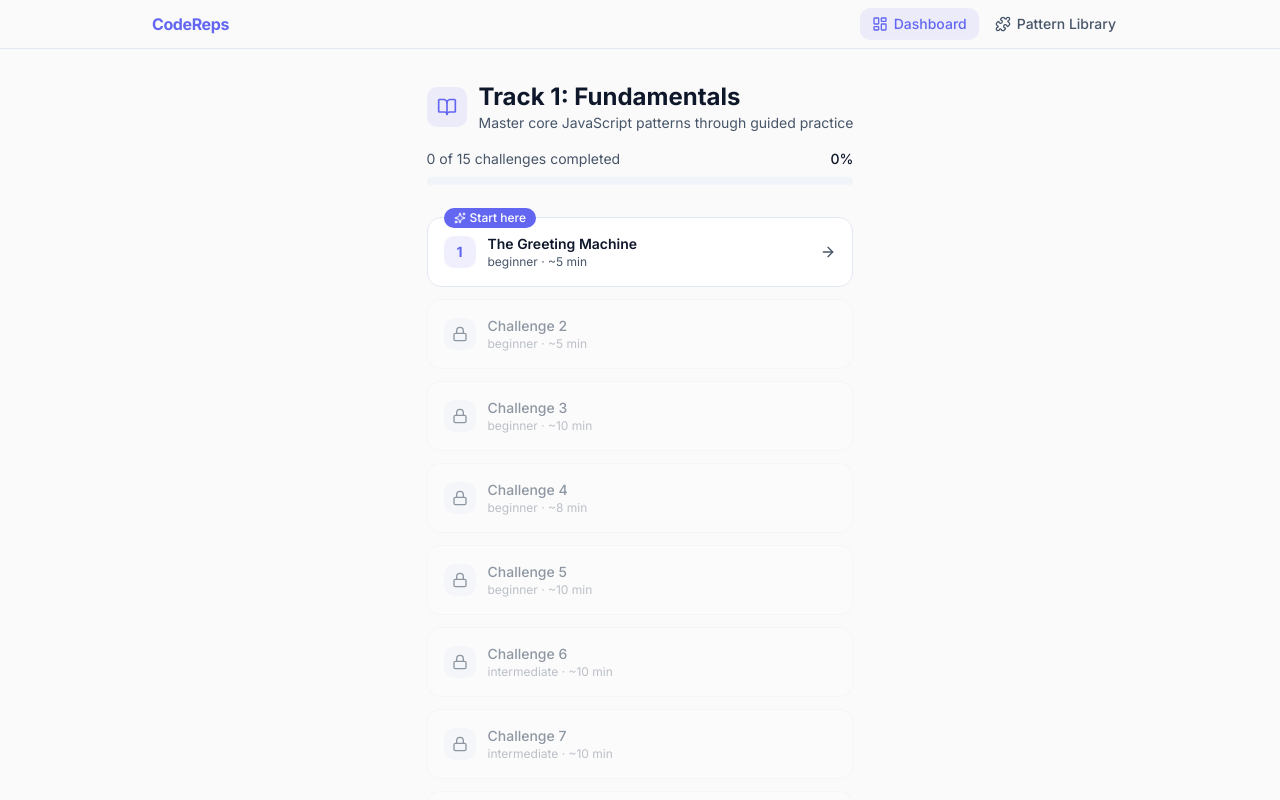
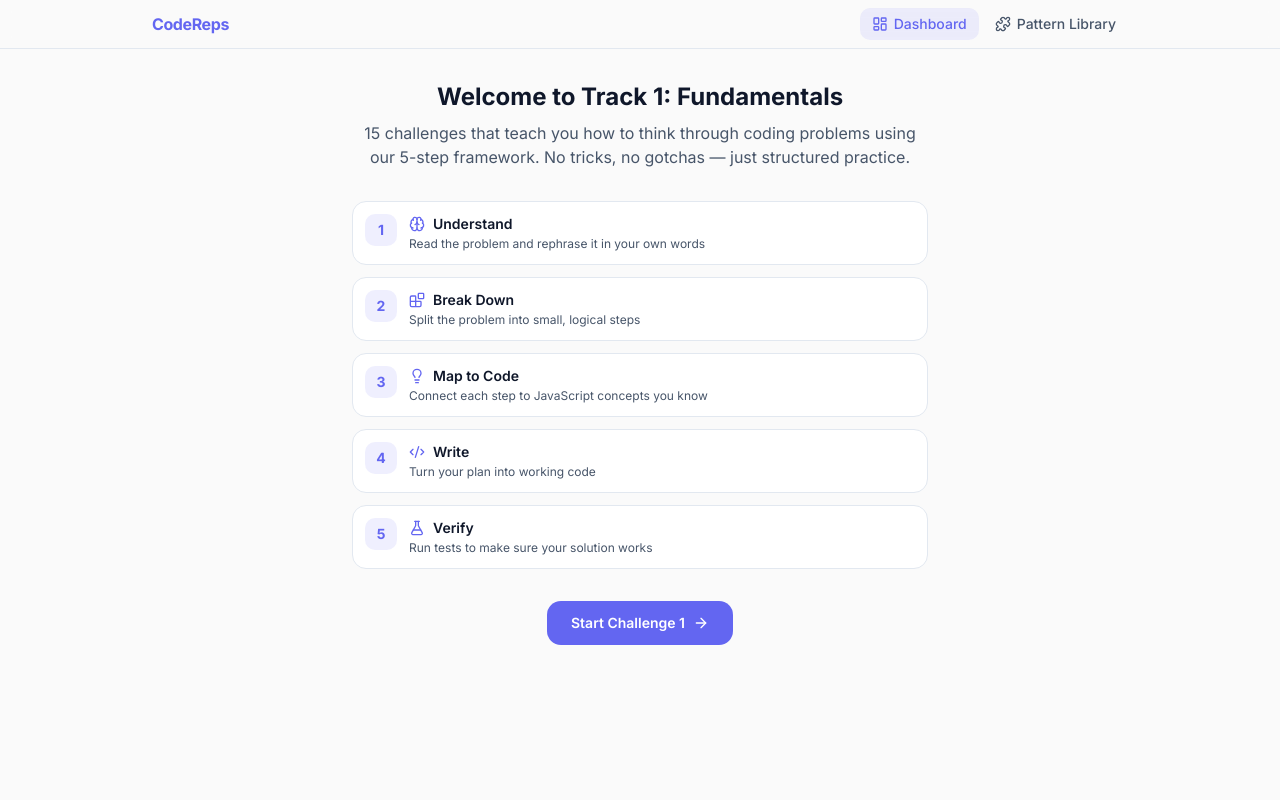
Before and after one commit to hisham-mhammed-afifi/CodeReps-next, a Next.js app: page /dashboard in a window 1280 px wide. Shown: the top 800 px of the page. Built offline with nearby package versions, Linux system fonts and the light colour scheme.

Commit message:
Story 9: Track Dashboard & Challenge Navigation

```diff
--- a/src/app/(app)/dashboard/page.tsx
+++ b/src/app/(app)/dashboard/page.tsx
@@ -2,21 +2,35 @@
 
 import { useEffect } from "react";
 import { getAllChallenges } from "@/lib/challenges/track-1-fundamentals";
+import { getAllPatterns, TOTAL_PATTERNS } from "@/lib/challenges/patterns";
 import { useProgressStore } from "@/stores/progressStore";
 import { TrackHeader } from "@/components/dashboard/TrackHeader";
 import { ChallengeCard } from "@/components/dashboard/ChallengeCard";
 import { ChallengeCardSkeleton } from "@/components/dashboard/ChallengeCardSkeleton";
+import {
+  ProgressSummary,
+  ProgressSummarySkeleton,
+} from "@/components/dashboard/ProgressSummary";
+import { WelcomeState } from "@/components/dashboard/WelcomeState";
 
 export default function DashboardPage() {
-  const { hydrate, hydrated, getChallengeStatus, getCompletedCount } =
-    useProgressStore();
+  const {
+    hydrate,
+    hydrated,
+    getChallengeStatus,
+    getCompletedCount,
+    getCompletedSlugs,
+    getTotalTimeSpent,
+    getProgress,
+    hasStartedTrack,
+  } = useProgressStore();
 
   useEffect(() => {
     hydrate();
   }, [hydrate]);
 
   const challenges = getAllChallenges();
-  const completedCount = getCompletedCount();
+  const allPatterns = getAllPatterns();
 
   if (!hydrated) {
     return (
@@ -25,6 +39,9 @@ export default function DashboardPage() {
           <div className="h-8 w-48 rounded bg-muted" />
           <div className="h-4 w-72 rounded bg-muted" />
           <div className="h-2 w-full rounded-full bg-muted" />
+        </div>
+        <div className="mt-6">
+          <ProgressSummarySkeleton />
         </div>
         <div className="mt-8 space-y-3">
           {Array.from({ length: 5 }).map((_, i) => (
@@ -35,12 +52,35 @@ export default function DashboardPage() {
     );
   }
 
+  if (!hasStartedTrack()) {
+    return (
+      <div className="mx-auto max-w-2xl px-4 py-8 sm:px-6">
+        <WelcomeState />
+      </div>
+    );
+  }
+
+  const completedCount = getCompletedCount();
+  const completedSlugs = getCompletedSlugs();
+  const totalTime = getTotalTimeSpent();
+
+  const patternsUnlocked = allPatterns.filter((p) =>
+    completedSlugs.includes(p.challengeSlug),
+  ).length;
+
   function isChallengeUnlocked(order: number): boolean {
     if (order === 1) return true;
     const prevChallenge = challenges.find((c) => c.order === order - 1);
     if (!prevChallenge) return false;
     return getChallengeStatus(prevChallenge.slug) === "completed";
   }
+
+  // Find the first unlocked, non-completed challenge as "next up"
+  const nextUpSlug = challenges.find((c) => {
+    const unlocked = isChallengeUnlocked(c.order);
+    const status = getChallengeStatus(c.slug);
+    return unlocked && status !== "completed";
+  })?.slug ?? null;
 
   return (
     <div className="mx-auto max-w-2xl px-4 py-8 sm:px-6">
@@ -51,11 +91,21 @@ export default function DashboardPage() {
         totalCount={challenges.length}
       />
 
+      <div className="mt-6">
+        <ProgressSummary
+          completedCount={completedCount}
+          totalChallenges={challenges.length}
+          patternsUnlocked={patternsUnlocked}
+          totalPatterns={TOTAL_PATTERNS}
+          totalTimeSeconds={totalTime}
+        />
+      </div>
+
       <div className="mt-8 space-y-3">
         {challenges.map((challenge) => {
           const unlocked = isChallengeUnlocked(challenge.order);
           const status = getChallengeStatus(challenge.slug);
-          const isFirst = challenge.order === 1;
+          const progress = getProgress(challenge.slug);
 
           return (
             <ChallengeCard
@@ -67,7 +117,10 @@ export default function DashboardPage() {
               estimatedMinutes={challenge.estimatedMinutes}
               status={status}
               isUnlocked={unlocked}
-              isFirst={isFirst}
+              isNextUp={challenge.slug === nextUpSlug}
+              completedMode={
+                status === "completed" ? (progress?.mode ?? null) : null
+              }
             />
           );
         })}
--- a/src/app/page.tsx
+++ b/src/app/page.tsx
@@ -1,5 +1,5 @@
 import { redirect } from "next/navigation";
 
 export default function Home() {
-  redirect("/challenge/the-greeting-machine");
+  redirect("/dashboard");
 }
--- a/src/components/dashboard/ChallengeCard.tsx
+++ b/src/components/dashboard/ChallengeCard.tsx
@@ -1,8 +1,20 @@
 "use client";
 
-import { Lock, CheckCircle2, ArrowRight, Sparkles } from "lucide-react";
+import { Lock, CheckCircle2, ArrowRight, Zap } from "lucide-react";
 import { cn } from "@/lib/utils";
-import type { ChallengeStatus } from "@/types/progress";
+import type { ChallengeStatus, ChallengeMode } from "@/types/progress";
+
+const DIFFICULTY_STYLES: Record<string, { color: string; bg: string }> = {
+  beginner: { color: "text-brand-emerald", bg: "bg-brand-emerald/10" },
+  intermediate: { color: "text-brand-amber", bg: "bg-brand-amber/10" },
+  advanced: { color: "text-brand-rose", bg: "bg-brand-rose/10" },
+};
+
+const MODE_LABELS: Record<ChallengeMode, string> = {
+  guided: "Guided",
+  semi_guided: "Semi-Guided",
+  independent: "Independent",
+};
 
 interface ChallengeCardProps {
   order: number;
@@ -12,7 +24,8 @@ interface ChallengeCardProps {
   estimatedMinutes: number;
   status: ChallengeStatus;
   isUnlocked: boolean;
-  isFirst: boolean;
+  isNextUp: boolean;
+  completedMode?: ChallengeMode | null;
 }
 
 export function ChallengeCard({
@@ -23,16 +36,18 @@ export function ChallengeCard({
   estimatedMinutes,
   status,
   isUnlocked,
-  isFirst,
+  isNextUp,
+  completedMode,
 }: ChallengeCardProps) {
   const isLocked = !isUnlocked;
   const isCompleted = status === "completed";
   const isInProgress = status === "in_progress";
+  const diffStyle = DIFFICULTY_STYLES[difficulty] ?? DIFFICULTY_STYLES.beginner;
 
   if (isLocked) {
     return (
       <div
-        className="relative rounded-xl border border-border/50 bg-card/50 p-4 opacity-60 select-none"
+        className="relative rounded-xl border border-border/50 bg-card/50 p-4 opacity-50 select-none"
         aria-disabled="true"
       >
         <div className="flex items-center justify-between">
@@ -42,10 +57,11 @@ export function ChallengeCard({
             </div>
             <div>
               <p className="text-sm font-medium text-muted-foreground">
-                Challenge {order}
+                {title}
               </p>
               <p className="text-xs text-muted-foreground/60">
-                {difficulty} &middot; ~{estimatedMinutes} min
+                <span className={diffStyle.color}>{difficulty}</span>
+                {" "}&middot; ~{estimatedMinutes} min
               </p>
             </div>
           </div>
@@ -59,16 +75,18 @@ export function ChallengeCard({
     <a
       href={`/challenge/${slug}`}
       className={cn(
-        "group relative block rounded-xl border p-4 transition-all hover:shadow-md",
-        isCompleted
-          ? "border-brand-emerald/30 bg-brand-emerald/5 hover:border-brand-emerald/50"
-          : "border-border bg-card hover:border-brand-indigo/40",
+        "group relative block rounded-xl border p-4 transition-all hover:shadow-md focus-visible:outline-2 focus-visible:outline-offset-2 focus-visible:outline-brand-indigo",
+        isNextUp
+          ? "border-brand-indigo bg-brand-indigo/5 ring-1 ring-brand-indigo/20 hover:border-brand-indigo/80"
+          : isCompleted
+            ? "border-brand-emerald/30 bg-brand-emerald/5 hover:border-brand-emerald/50"
+            : "border-border bg-card hover:border-brand-indigo/40",
       )}
     >
-      {isFirst && status === "not_started" && (
+      {isNextUp && (
         <div className="absolute -top-2.5 left-4 flex items-center gap-1 rounded-full bg-brand-indigo px-2.5 py-0.5 text-xs font-medium text-white">
-          <Sparkles className="h-3 w-3" aria-hidden="true" />
-          Start here
+          <Zap className="h-3 w-3" aria-hidden="true" />
+          Next up
         </div>
       )}
 
@@ -97,25 +115,35 @@ export function ChallengeCard({
             >
               {title}
             </p>
-            <p className="text-xs text-muted-foreground">
-              {difficulty} &middot; ~{estimatedMinutes} min
+            <div className="flex flex-wrap items-center gap-x-1.5 text-xs text-muted-foreground">
+              <span className={cn("font-medium", diffStyle.color)}>
+                {difficulty}
+              </span>
+              <span>&middot;</span>
+              <span>~{estimatedMinutes} min</span>
               {isInProgress && (
-                <span className="ml-2 text-brand-amber font-medium">
-                  In progress
-                </span>
+                <>
+                  <span>&middot;</span>
+                  <span className="text-brand-amber font-medium">
+                    In progress
+                  </span>
+                </>
               )}
-              {isCompleted && (
-                <span className="ml-2 text-brand-emerald font-medium">
-                  Completed
-                </span>
+              {isCompleted && completedMode && (
+                <>
+                  <span>&middot;</span>
+                  <span className="text-brand-emerald font-medium">
+                    {MODE_LABELS[completedMode]}
+                  </span>
+                </>
               )}
-            </p>
+            </div>
           </div>
         </div>
 
         <ArrowRight
           className={cn(
-            "h-4 w-4 transition-transform group-hover:translate-x-0.5",
+            "h-4 w-4 shrink-0 transition-transform group-hover:translate-x-0.5",
             isCompleted ? "text-brand-emerald" : "text-muted-foreground",
           )}
           aria-hidden="true"
--- /dev/null
+++ b/src/components/dashboard/ProgressSummary.tsx
@@ -0,0 +1,78 @@
+"use client";
+
+import { Trophy, Puzzle, Clock } from "lucide-react";
+
+interface ProgressSummaryProps {
+  completedCount: number;
+  totalChallenges: number;
+  patternsUnlocked: number;
+  totalPatterns: number;
+  totalTimeSeconds: number;
+}
+
+function formatTime(seconds: number): string {
+  if (seconds < 60) return "< 1 min";
+  const hours = Math.floor(seconds / 3600);
+  const mins = Math.floor((seconds % 3600) / 60);
+  if (hours === 0) return `${mins} min`;
+  return `${hours}h ${mins}m`;
+}
+
+export function ProgressSummary({
+  completedCount,
+  totalChallenges,
+  patternsUnlocked,
+  totalPatterns,
+  totalTimeSeconds,
+}: ProgressSummaryProps) {
+  return (
+    <div className="grid grid-cols-3 gap-3">
+      <div className="rounded-xl border border-border bg-card p-4 text-center">
+        <div className="mx-auto mb-2 flex h-9 w-9 items-center justify-center rounded-full bg-brand-emerald/10">
+          <Trophy className="h-4 w-4 text-brand-emerald" aria-hidden="true" />
+        </div>
+        <p className="text-lg font-bold text-foreground">
+          {completedCount}/{totalChallenges}
+        </p>
+        <p className="text-xs text-muted-foreground">Challenges</p>
+      </div>
+
+      <div className="rounded-xl border border-border bg-card p-4 text-center">
+        <div className="mx-auto mb-2 flex h-9 w-9 items-center justify-center rounded-full bg-brand-indigo/10">
+          <Puzzle className="h-4 w-4 text-brand-indigo" aria-hidden="true" />
+        </div>
+        <p className="text-lg font-bold text-foreground">
+          {patternsUnlocked}/{totalPatterns}
+        </p>
+        <p className="text-xs text-muted-foreground">Patterns</p>
+      </div>
+
+      <div className="rounded-xl border border-border bg-card p-4 text-center">
+        <div className="mx-auto mb-2 flex h-9 w-9 items-center justify-center rounded-full bg-brand-cyan/10">
+          <Clock className="h-4 w-4 text-brand-cyan" aria-hidden="true" />
+        </div>
+        <p className="text-lg font-bold text-foreground">
+          {formatTime(totalTimeSeconds)}
+        </p>
+        <p className="text-xs text-muted-foreground">Practiced</p>
+      </div>
+    </div>
+  );
+}
+
+export function ProgressSummarySkeleton() {
+  return (
+    <div className="grid grid-cols-3 gap-3">
+      {Array.from({ length: 3 }).map((_, i) => (
+        <div
+          key={i}
+          className="rounded-xl border border-border/50 bg-card p-4 animate-pulse"
+        >
+          <div className="mx-auto mb-2 h-9 w-9 rounded-full bg-muted" />
+          <div className="mx-auto h-5 w-12 rounded bg-muted" />
+          <div className="mx-auto mt-1 h-3 w-16 rounded bg-muted" />
+        </div>
+      ))}
+    </div>
+  );
+}
--- /dev/null
+++ b/src/components/dashboard/WelcomeState.tsx
@@ -0,0 +1,81 @@
+"use client";
+
+import Link from "next/link";
+import { ArrowRight, Brain, Blocks, Code2, FlaskConical, Lightbulb } from "lucide-react";
+
+const FRAMEWORK_STEPS = [
+  {
+    icon: Brain,
+    label: "Understand",
+    description: "Read the problem and rephrase it in your own words",
+  },
+  {
+    icon: Blocks,
+    label: "Break Down",
+    description: "Split the problem into small, logical steps",
+  },
+  {
+    icon: Lightbulb,
+    label: "Map to Code",
+    description: "Connect each step to JavaScript concepts you know",
+  },
+  {
+    icon: Code2,
+    label: "Write",
+    description: "Turn your plan into working code",
+  },
+  {
+    icon: FlaskConical,
+    label: "Verify",
+    description: "Run tests to make sure your solution works",
+  },
+];
+
+export function WelcomeState() {
+  return (
+    <div className="mx-auto max-w-xl text-center">
+      <h2 className="text-2xl font-bold text-foreground">
+        Welcome to Track 1: Fundamentals
+      </h2>
+      <p className="mt-2 text-muted-foreground">
+        15 challenges that teach you how to think through coding problems using
+        our 5-step framework. No tricks, no gotchas — just structured practice.
+      </p>
+
+      <div className="mt-8 space-y-3 text-left">
+        {FRAMEWORK_STEPS.map((step, i) => {
+          const Icon = step.icon;
+          return (
+            <div
+              key={step.label}
+              className="flex items-start gap-3 rounded-xl border border-border bg-card p-3"
+            >
+              <div className="flex h-8 w-8 shrink-0 items-center justify-center rounded-lg bg-brand-indigo/10 text-sm font-bold text-brand-indigo">
+                {i + 1}
+              </div>
+              <div className="min-w-0">
+                <div className="flex items-center gap-2">
+                  <Icon className="h-4 w-4 text-brand-indigo" aria-hidden="true" />
+                  <p className="text-sm font-semibold text-foreground">
+                    {step.label}
+                  </p>
+                </div>
+                <p className="mt-0.5 text-xs text-muted-foreground">
+                  {step.description}
+                </p>
+              </div>
+            </div>
+          );
+        })}
+      </div>
+
+      <Link
+        href="/challenge/the-greeting-machine"
+        className="mt-8 inline-flex items-center gap-2 rounded-xl bg-brand-indigo px-6 py-3 text-sm font-semibold text-white transition-colors hover:bg-brand-indigo/90 focus-visible:outline-2 focus-visible:outline-offset-2 focus-visible:outline-brand-indigo"
+      >
+        Start Challenge 1
+        <ArrowRight className="h-4 w-4" aria-hidden="true" />
+      </Link>
+    </div>
+  );
+}
--- a/src/stores/progressStore.ts
+++ b/src/stores/progressStore.ts
@@ -18,8 +18,11 @@ interface ProgressState {
   getChallengeStatus: (slug: string) => ChallengeStatus;
   isChallengeUnlocked: (slug: string, order: number) => boolean;
   getCompletedCount: () => number;
+  getCompletedSlugs: () => string[];
+  getTotalTimeSpent: () => number;
   isTrackCompleted: () => boolean;
   isFirstAttempt: (slug: string) => boolean;
+  hasStartedTrack: () => boolean;
 
   initProgress: (slug: string, mode?: ChallengeMode) => void;
   saveStepProgress: (
@@ -111,6 +114,19 @@ export const useProgressStore = create<ProgressState>((set, get) => ({
     ).length;
   },
 
+  getCompletedSlugs: () => {
+    return Object.entries(get().challenges)
+      .filter(([, p]) => p.status === "completed")
+      .map(([slug]) => slug);
+  },
+
+  getTotalTimeSpent: () => {
+    return Object.values(get().challenges).reduce(
+      (total, p) => total + p.timeSpentSeconds,
+      0,
+    );
+  },
+
   isTrackCompleted: () => {
     const TOTAL_TRACK_1_CHALLENGES = 15;
     return get().getCompletedCount() >= TOTAL_TRACK_1_CHALLENGES;
@@ -119,6 +135,10 @@ export const useProgressStore = create<ProgressState>((set, get) => ({
   isFirstAttempt: (slug) => {
     const progress = get().challenges[slug];
     return !progress || progress.status === "not_started";
+  },
+
+  hasStartedTrack: () => {
+    return Object.keys(get().challenges).length > 0;
   },
 
   initProgress: (slug, mode = "guided") => {
```
